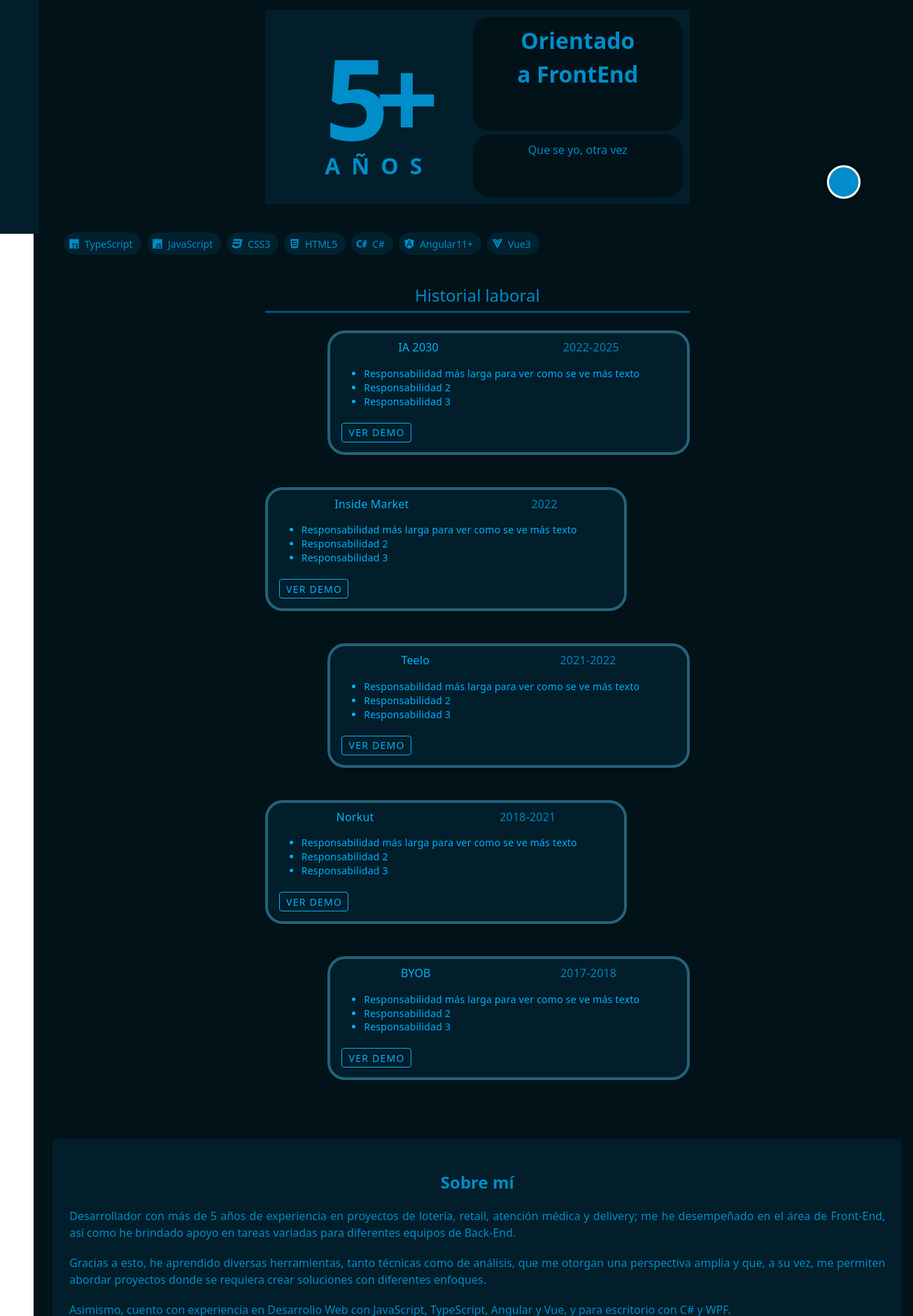
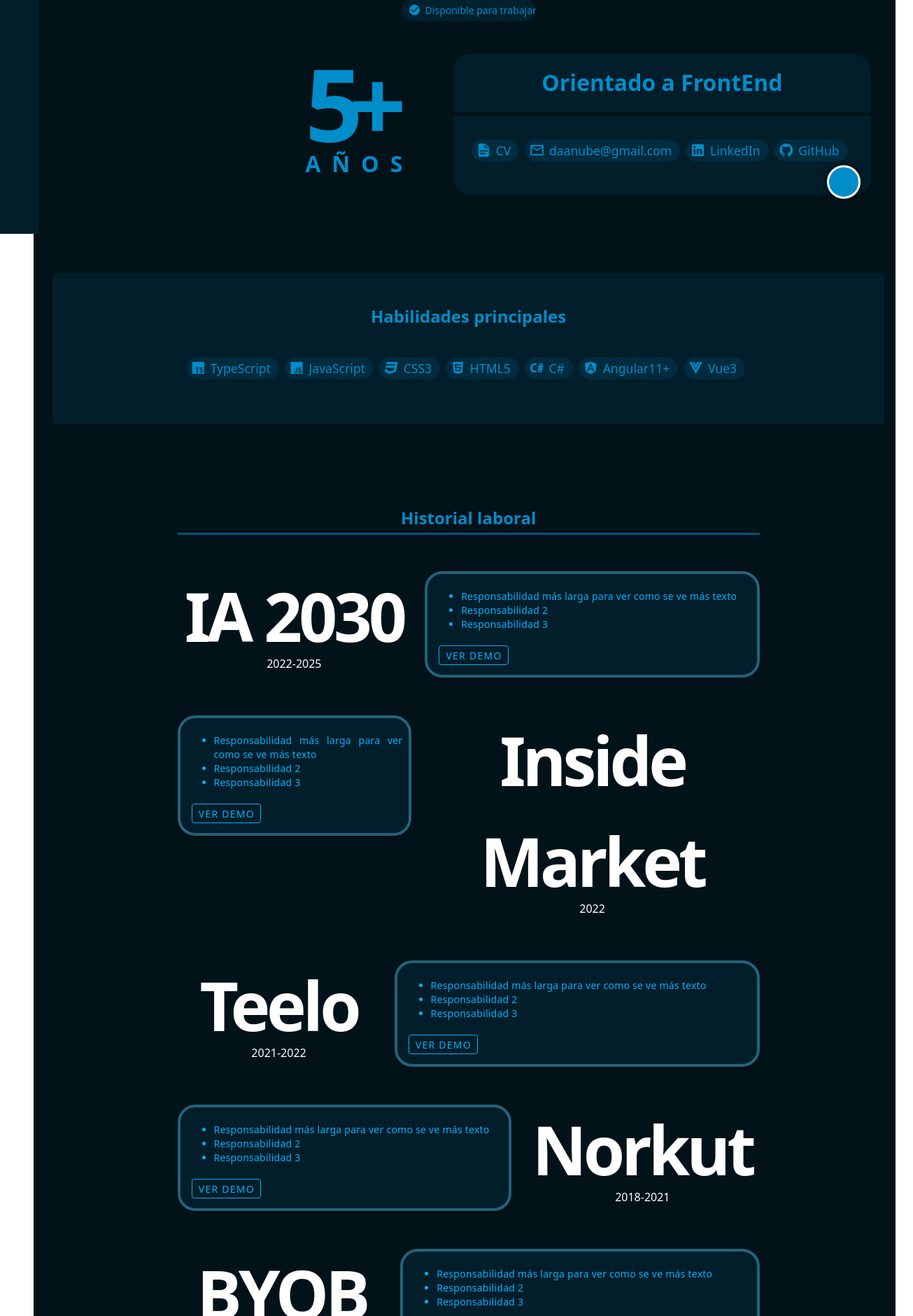
Before and after one commit to daanube/my-own-portfolio-shove-it, a Vue app: page /#/ in a window 1280 px wide. Shown: the part 466-2346 px from the top of the page at 70% size, 1305 px wide, since content can reach past the window. Built offline with nearby package versions, Linux system fonts and the light colour scheme.

Commit message:
Correcciones varias al welcome view
Correcciones varias al welcome view

```diff
--- a/src/components/ContactComponent.vue
+++ b/src/components/ContactComponent.vue
@@ -17,6 +17,12 @@
             type: "linkedin",
             icon: "mdi mdi-linkedin",
             link: "https://www.linkedin.com/in/daanube/"
+        },
+        {
+            text: "GitHub",
+            type: "github",
+            icon: "mdi mdi-github",
+            link: "https://www.github.com/daanube/"
         }
     ]
 
@@ -40,8 +46,8 @@
 
 <template>
     <article class="contactListArticle">
-        <v-chip-group v-for="c in contactList">
-            <v-chip class="contactChip" :prepend-icon="c.icon" :link="false" @click="handleContactAction(c)">
+        <v-chip-group>
+            <v-chip v-for="c in contactList" class="contactChip" :prepend-icon="c.icon" :link="false" @click="handleContactAction(c)">
               {{c.text}}
             </v-chip>
         </v-chip-group>
@@ -60,5 +66,6 @@
     }
     .contactChip {
         cursor: pointer;
+        font-size: 1.1rem;
     }
 </style>
--- a/src/components/FooterComponent.vue
+++ b/src/components/FooterComponent.vue
@@ -7,7 +7,7 @@
 <template>
     <div class="row" id="footer">
         <div class="col-12">
-            <span>Hola, soy un footer <v-icon>mdi-copyright</v-icon>{{ currentYear }}</span>
+            <span>Hola, soy un footer. {{ currentYear }}</span>
         </div>
     </div>
 </template>
--- a/src/components/MainTitleComponent.vue
+++ b/src/components/MainTitleComponent.vue
@@ -31,12 +31,17 @@
 
 <style lang="css" scoped>
     .mainTitle {
+        display: flex;
+        flex-basis: 100%;
+        /* padding: 0; */
         margin: 0 auto;
+        margin-left: 0.7rem;
         padding: 3rem 0;
         width: 100%;
         color: #fff;
         text-align: center;
-        font-size: 140px;
+        /* font-size: 140px; */
+        font-size: 130px;
         font-weight: bolder;
         text-transform: uppercase;
         z-index: 1;
--- a/src/components/TechStackChipListComponent.vue
+++ b/src/components/TechStackChipListComponent.vue
@@ -35,8 +35,8 @@
 
 <template>
     <article class="stackListArticle">
-        <v-chip-group v-for="tech in stackList">
-            <v-chip :prepend-icon="tech.icon" :link="false">
+        <v-chip-group id="group">
+            <v-chip class="techChip" v-for="tech in stackList" :prepend-icon="tech.icon" :link="false">
               {{tech.name}}
             </v-chip>
         </v-chip-group>
@@ -47,10 +47,17 @@
 
 <style lang="css" scoped>
     .stackListArticle {
-        margin-top: 1rem;
+        margin: 2rem auto;
         padding: 0 1rem;
         display: flex;
         flex-flow: row;
         color: var(--baseColor);
     }
+    #group {
+        display: flex;
+        margin: 0 auto;
+    }
+    .techChip {
+        font-size: 1.1rem;
+    }
 </style>
--- a/src/components/TimelineCardComponent.vue
+++ b/src/components/TimelineCardComponent.vue
@@ -29,12 +29,12 @@
 <template>
     <v-card class="jobCard">
         <v-card-title style="display:grid;grid-template-areas: 'left right';">
-            <div style="grid-area: left;">
+            <!-- <div style="grid-area: left;">
                 {{ props.companyInfo.companyName }}
             </div>
             <div style="grid-area: right; opacity: 0.7;">
                 {{props.companyInfo.companyDuration}}
-            </div>
+            </div> -->
             <!-- <v-card-subtitle>
             </v-card-subtitle> -->
         </v-card-title>
@@ -82,15 +82,4 @@
     .v-card-subtitle {
         font-size: 0.8rem;
     }
-    /* .demoBtn:hover {
-        color: #12d392 !important;
-        border-color: #12d392 !important;
-    }
-    .demoBtn:hover .v-btn__content {
-        color: #172030 !important;
-    }
-    .demoBtn span.v-btn__overlay,
-    .demoBtn span.v-btn__underlay {
-        background-color: transparent;
-    } */
 </style>
--- a/src/components/TimelineComponent.vue
+++ b/src/components/TimelineComponent.vue
@@ -51,14 +51,19 @@
 <!-- //////////////////////////////////////////////////////////////////////// -->
 
 <template>
-    <article>
+    <article id="timelineArticle">
         <div class="timeline-grid-container">
             <div class="timeline-item1">
-                <div id="title">Historial laboral</div>
+                <h2 id="title">Historial laboral</h2>
             </div>
             <div class="repeatable-timeline-item">
                 <div class="inner-timeline-item1">
-
+                    <p class="companyName">
+                        {{ laboralHistory1.companyName }}
+                    </p>
+                    <p class="companyDuration">
+                        {{ laboralHistory1.companyDuration }}
+                    </p>
                 </div>
                 <!-- <div class="inner-timeline-item2">
                     <v-icon
@@ -84,12 +89,23 @@
                     ></v-icon>
                 </div> -->
                 <div class="inner-timeline-item3">
-
+                    <p class="companyName">
+                        {{ laboralHistory2.companyName }}
+                    </p>
+                    <p class="companyDuration">
+                        {{ laboralHistory2.companyDuration }}
+                    </p>
                 </div>
             </div>
 
             <div class="repeatable-timeline-item">
                 <div class="inner-timeline-item1">
+                    <p class="companyName">
+                        {{ laboralHistory3.companyName }}
+                    </p>
+                    <p class="companyDuration">
+                        {{ laboralHistory3.companyDuration }}
+                    </p>
 
                 </div>
                 <!-- <div class="inner-timeline-item2">
@@ -116,12 +132,23 @@
                     ></v-icon>
                 </div> -->
                 <div class="inner-timeline-item3">
+                    <p class="companyName">
+                        {{ laboralHistory4.companyName }}
+                    </p>
+                    <p class="companyDuration">
+                        {{ laboralHistory4.companyDuration }}
+                    </p>
                 </div>
             </div>
 
             <div class="repeatable-timeline-item">
                 <div class="inner-timeline-item1">
-
+                    <p class="companyName">
+                        {{ laboralHistory5.companyName }}
+                    </p>
+                    <p class="companyDuration">
+                        {{ laboralHistory5.companyDuration }}
+                    </p>
                 </div>
                 <!-- <div class="inner-timeline-item2">
                     <v-icon
@@ -145,18 +172,23 @@
 <!-- //////////////////////////////////////////////////////////////////////// -->
 
 <style lang="css" scoped>
+    #timelineArticle {
+        margin: 2rem 0;
+    }
+
     #title {
         text-align: center;
         color: var(--baseColor);
         font-size: 1.5rem;
         padding-bottom: 0.2rem;
+        margin-bottom: 1rem;
         border-bottom-color: var(--baseColor);
         border-bottom-width: medium;
         border-bottom-style: outset;
     }
 
     .timeline-grid-container {
-        width: 50%;
+        width: 70%;
         margin: 2rem auto;
         display: grid;
         grid-template-areas:
@@ -216,7 +248,9 @@
         grid-area: header;
         text-align: center;
         color: #ffffff;
-        height: 2rem;
+        /* height: 2rem; */
+        display: flex;
+        flex-direction: column;
     }
 
     .timeline-item3 {
@@ -253,6 +287,17 @@
         rotate: 180deg;
     }
 
+    .companyName {
+        font-size: 6rem;
+        font-weight: 600;
+        margin: -0.5rem auto 0 auto;
+        padding: 0;
+        letter-spacing: -5px;
+    }
+
+    .companyDuration {
+        margin-top: -1rem;
+    }
     /* @media (min-width: 900px) {
         .timeline-grid-container { grid-template-columns: repeat(1, 1fr); }
     } */
--- a/src/style.css
+++ b/src/style.css
@@ -148,6 +148,8 @@ button:focus-visible {
     width: 100%;
     background-color: var(--darkColor-3);
     padding: 1rem;
+    display: flex;
+    flex-direction: column;
 }
 
 html {
--- a/src/views/Welcome/WelcomeView.vue
+++ b/src/views/Welcome/WelcomeView.vue
@@ -4,6 +4,7 @@
     import Article from '../../components/ArticleComponent.vue';
     import Timeline from '../../components/TimelineComponent.vue';
     import TechStackChipList from '../../components/TechStackChipListComponent.vue';
+    import Contact from '../../components/ContactComponent.vue';
 
     const welcomeMainTitle = "DAVID NUÑEZ DESARROLLADOR";
     const bgUrl = "/images/bgs/michelle-ding-unsplash.jpg";
@@ -13,6 +14,7 @@
     const upright = "Orientado \n a FrontEnd";
     const downright = "Que se yo, otra vez";
     const availability = "Disponible para trabajar";
+    const techStackTitle = "Habilidades principales";
 </script>
 
 <!-- //////////////////////////////////////////////////////////////////////// -->
@@ -23,6 +25,7 @@
         <div class="row mainTitle" id="mainTitle">
             <div class="col-12 slotArea">
                 <MainTitle :mainTitleText='welcomeMainTitle' :image-url='`url(${bgUrl})`' />
+
                 <article id="welcomeArticle">
                     <v-chip id="availability" prepend-icon="mdi-check-circle" :link="false">
                         {{ availability }}
@@ -43,12 +46,17 @@
                             {{ upright }}
                         </div>
                         <div class="gridRight" id="downright">
-                            {{ downright }}
+                            <!-- {{ downright }} -->
+                            <Contact v-show=true />
                         </div>
                     </div>
                 </article>
-                <!-- <p class="falta"> </p> -->
-                <TechStackChipList />
+
+                <article id="techStackArticle">
+                    <h2 id="techStackArticleTitle">{{ techStackTitle }}</h2>
+                    <TechStackChipList />
+                </article>
+
                 <Timeline />
                 <Article :about="true" :articleTitle="aboutTitle" :articleText="aboutText" />
             </div>
@@ -70,8 +78,8 @@
         display: grid;
         grid-template-areas: 'left upright' 'left downright';
         gap: 5px;
-        background-color: var(--darkColor-2);
-        padding: 10px;
+        /* background-color: var(--darkColor-2); */
+        padding: 15px;
         /* height: 10rem; */
     }
     #expNumberContainer {
@@ -80,12 +88,13 @@
         padding: 10px;
     }
     #expNumber {
-        font-size: 10rem;
+        font-size: 9rem;
         font-weight: 600;
-        margin: -1rem auto 0 auto;
+        margin: -3rem auto 0 auto;
         padding: 0;
         width: 50%;
         letter-spacing: -20px;
+        align-content: center;
     }
     #expYears {
         font-size: 2rem;
@@ -99,18 +108,24 @@
         width: 50%;
     }
     .gridRight{
-        background-color: var(--darkColor-3);
+        background-color: var(--darkColor-2);
         padding: 10px;
-        border-radius: 25px;
+        margin-left: 5rem;
+        /* background-color: var(--darkColor-3); */
+        /* border-radius: 25px; */
     }
     #upright {
+        border-radius: 25px 25px 0 0;
         grid-area: upright;
-        white-space: pre-line;
         font-size: 2rem;
         font-weight: 700;
+        align-content: center;
+        /* white-space: pre-line; */
     }
     #downright {
+        border-radius: 0 0 25px 25px;
         grid-area: downright;
+        display: flex;
     }
     #welcomeArticleTitle {
         display: flex;
@@ -120,7 +135,7 @@
         color: var(--baseColor);
         text-align: center;
         padding: 1rem;
-        margin: 0 auto;
+        margin: 3rem auto;
     }
     #availability {
         margin: 2rem auto;
@@ -130,4 +145,18 @@
         color: var(--baseColor);
         width: 10rem;
     }
+    #techStackArticle{
+        border-radius: 5px;
+        background-color: var(--darkColor-2);
+        color:  var(--baseColor);
+        margin: 2rem 0;
+        padding: 1.5rem;
+    }
+
+    #techStackArticleTitle {
+        width: 100%;
+        text-align: center;
+        padding: 0;
+        overflow-wrap: break-word;
+    }
 </style>
```
